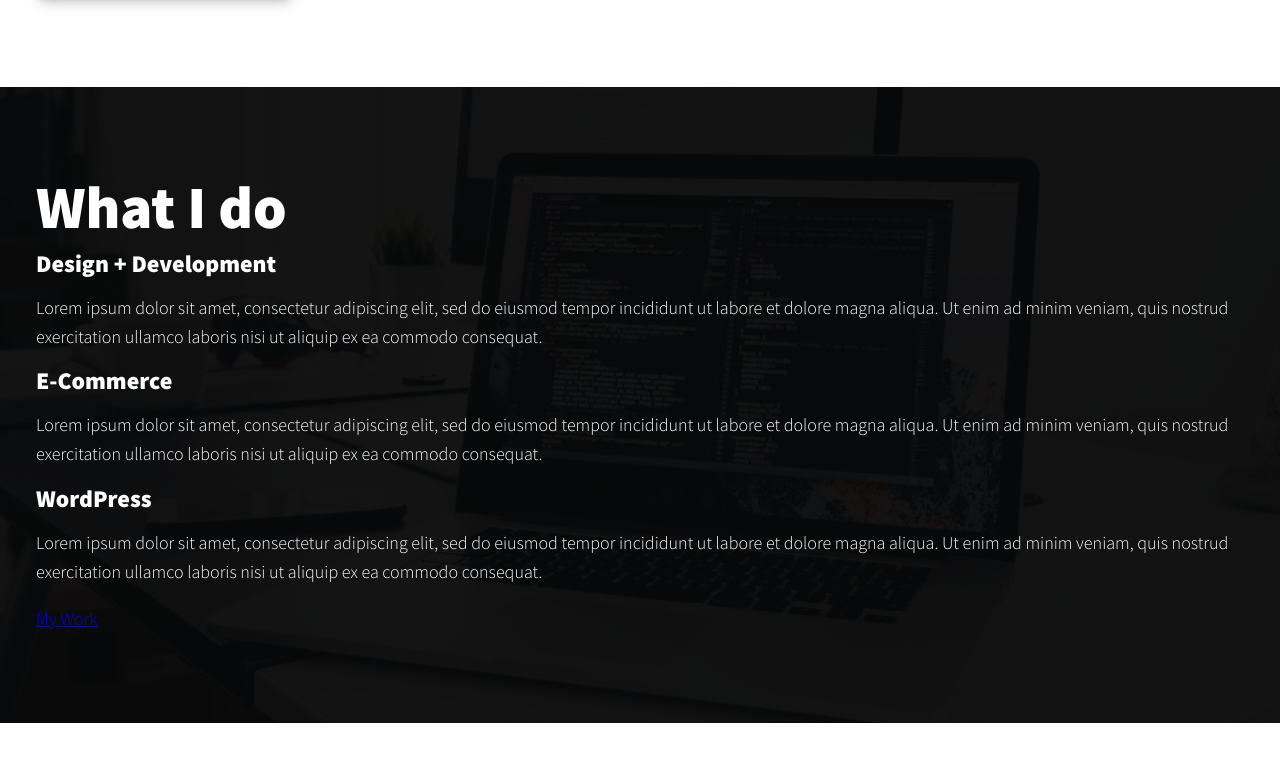
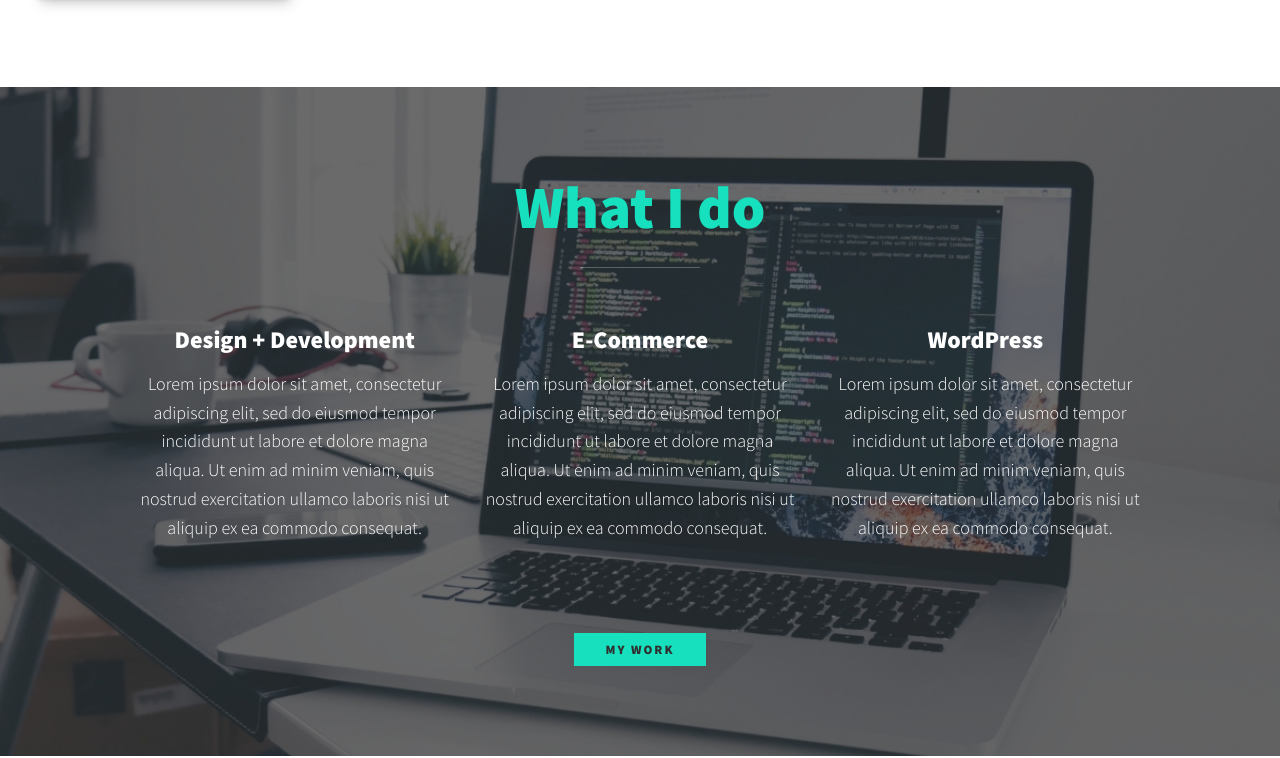
Before and after one commit to Simbaxo/Sample-Portfolio, a plain HTML site: page index.html in a window 1280 px wide. Shown: the part 423-1181 px from the top of the page. Drawn offline with Linux system fonts and the light colour scheme.

Commit message:
My Services Section Complete

```diff
--- a/css/style.css
+++ b/css/style.css
@@ -52,6 +52,35 @@ section {
 img {
   display: block;
   max-width: 100%;
+}
+
+strong {
+  font-weight: var(--fw-bold);
+}
+
+:focus {
+  outline: 3px solid var(--clr-accent);
+  outline-offset: 3px;
+}
+
+/* Buttons */
+
+.btn {
+  display: inline-block;
+  padding: 0.5em 2.5em;
+  background: var(--clr-accent);
+  color: var(--clr-dark);
+  text-decoration: none;
+  cursor: pointer;
+  font-size: 0.8rem;
+  text-transform: uppercase;
+  letter-spacing: 2px;
+  font-weight: var(--fw-bold);
+  transition: transform 200ms ease-in-out;
+}
+
+.btn:hover {
+  transform: scale(1.1);
 }
 
 /* Typography */
@@ -154,6 +183,44 @@ nav {
   background-color: var(--clr-dark);
   background-image: url(../img/services-bg.jpg);
   background-size: cover;
-  background-blend-mode: multiply;
+  /* background-blend-mode: multiply; */
   color: var(--clr-light);
+  text-align: center;
 }
+
+.section__title--services {
+  color: var(--clr-accent);
+  position: relative;
+}
+
+.section__title--services::after {
+  content: "";
+  display: block;
+  width: 2em;
+  height: 1px;
+  margin: 0.5em auto 1em;
+  background: var(--clr-light);
+  opacity: 0.25;
+}
+
+.services {
+  margin-bottom: 4em;
+}
+
+.service {
+  max-width: 500px;
+  margin: 0 auto;
+}
+
+@media (min-width: 800px) {
+  .services {
+    display: flex;
+    max-width: 1000px;
+    margin-left: auto;
+    margin-right: auto;
+  }
+
+  .service + .service {
+    margin-left: 2em;
+  }
+}
```
